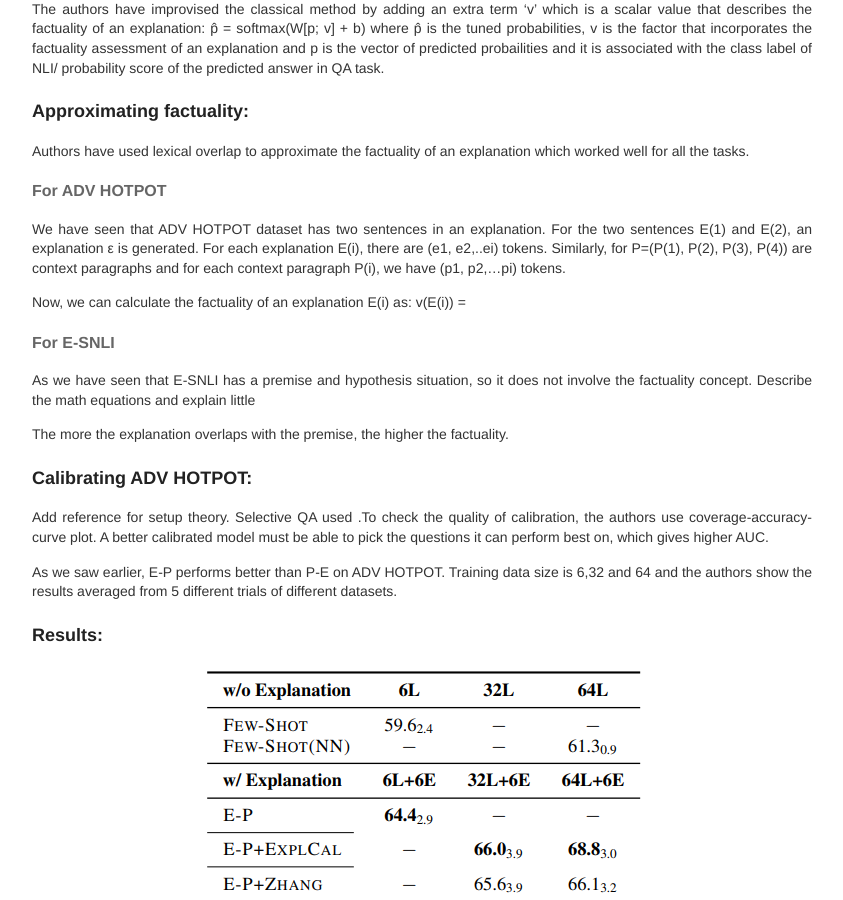
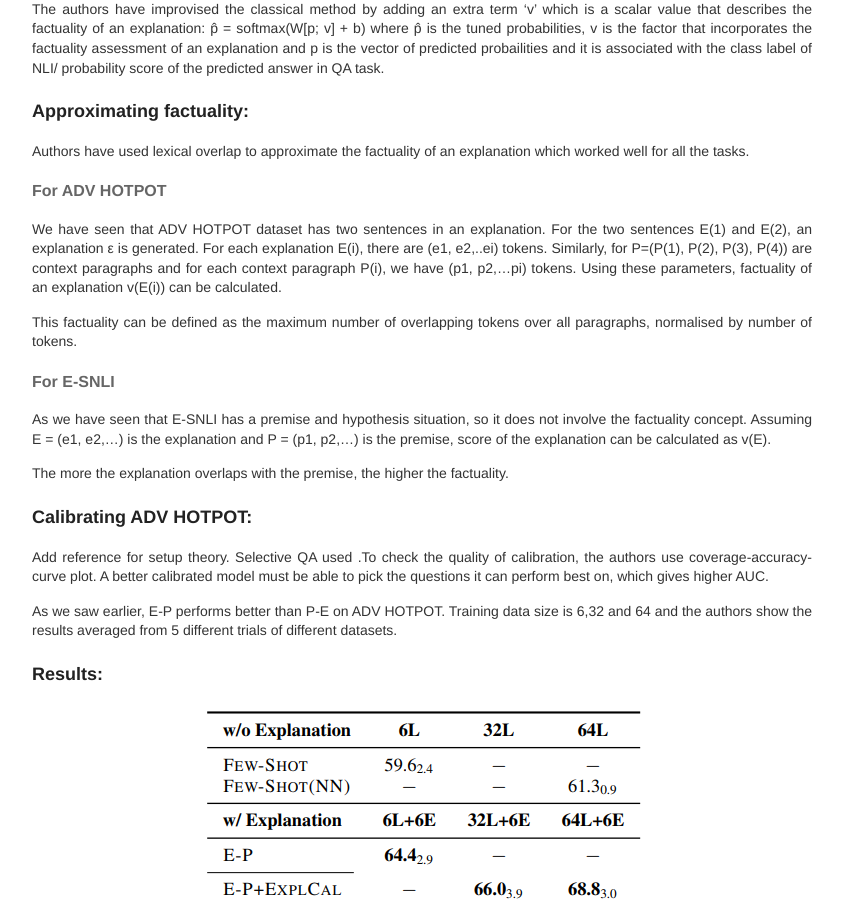
Before and after one commit to deepsthewarrior/deepsthewarrior.github.io, a Jekyll site: the page built from _posts/2023-2-14-Seminar-Report.md, in a window 1280 px wide and 900 px high, scrolled down 5657 px. Shown: the whole window, without its empty margins (218-1061 px from the left). Built offline with Jekyll 4.4.1, drawn with Linux system fonts in a browser that asks for light colours.

Commit message:
Update 2023-2-14-Seminar-Report.md

```diff
--- a/_posts/2023-2-14-Seminar-Report.md
+++ b/_posts/2023-2-14-Seminar-Report.md
@@ -153,14 +153,12 @@ The authors have improvised the classical method by adding an extra term 'v' whi
 Authors have used lexical overlap to approximate the factuality of an explanation which worked well for all the tasks.
 
 #### For ADV HOTPOT
-We have seen that ADV HOTPOT dataset has two sentences in an explanation. For the two sentences E<sup>(1)</sup> and E<sup>(2)</sup>, an explanation &epsilon; is generated. For each explanation E<sup>(i)</sup>, there are (e<sub>1</sub>, e<sub>2</sub>,..e<sub>i</sub>) tokens. Similarly, for P=(P<sup>(1)</sup>, P<sup>(2)</sup>, P<sup>(3)</sup>, P<sup>(4)</sup>) are context paragraphs and for each context paragraph P<sup>(i)</sup>, we have (p<sub>1</sub>, p<sub>2</sub>,...p<sub>i</sub>) tokens.
+We have seen that ADV HOTPOT dataset has two sentences in an explanation. For the two sentences E<sup>(1)</sup> and E<sup>(2)</sup>, an explanation &epsilon; is generated. For each explanation E<sup>(i)</sup>, there are (e<sub>1</sub>, e<sub>2</sub>,..e<sub>i</sub>) tokens. Similarly, for P=(P<sup>(1)</sup>, P<sup>(2)</sup>, P<sup>(3)</sup>, P<sup>(4)</sup>) are context paragraphs and for each context paragraph P<sup>(i)</sup>, we have (p<sub>1</sub>, p<sub>2</sub>,...p<sub>i</sub>) tokens. Using these parameters, factuality of an explanation v(E<sup>(i)</sup>) can be calculated.
 
-Now, we can calculate the factuality of an explanation E<sup>(i)</sup> as: v(E<sup>(i)</sup>) =
-
+This factuality can be defined as the maximum number of overlapping tokens over all paragraphs, normalised by number of tokens.
 
 #### For E-SNLI
-As we have seen that E-SNLI has a premise and hypothesis situation, so it does not involve the factuality concept.
-Describe the math equations and explain little
+As we have seen that E-SNLI has a premise and hypothesis situation, so it does not involve the factuality concept. Assuming E = (e<sub>1</sub>, e<sub>2</sub>,...) is the explanation and P = (p<sub>1</sub>, p<sub>2</sub>,...) is the premise, score of the explanation can be calculated as v(E).
 
 The more the explanation overlaps with the premise, the higher the factuality.
 
```
